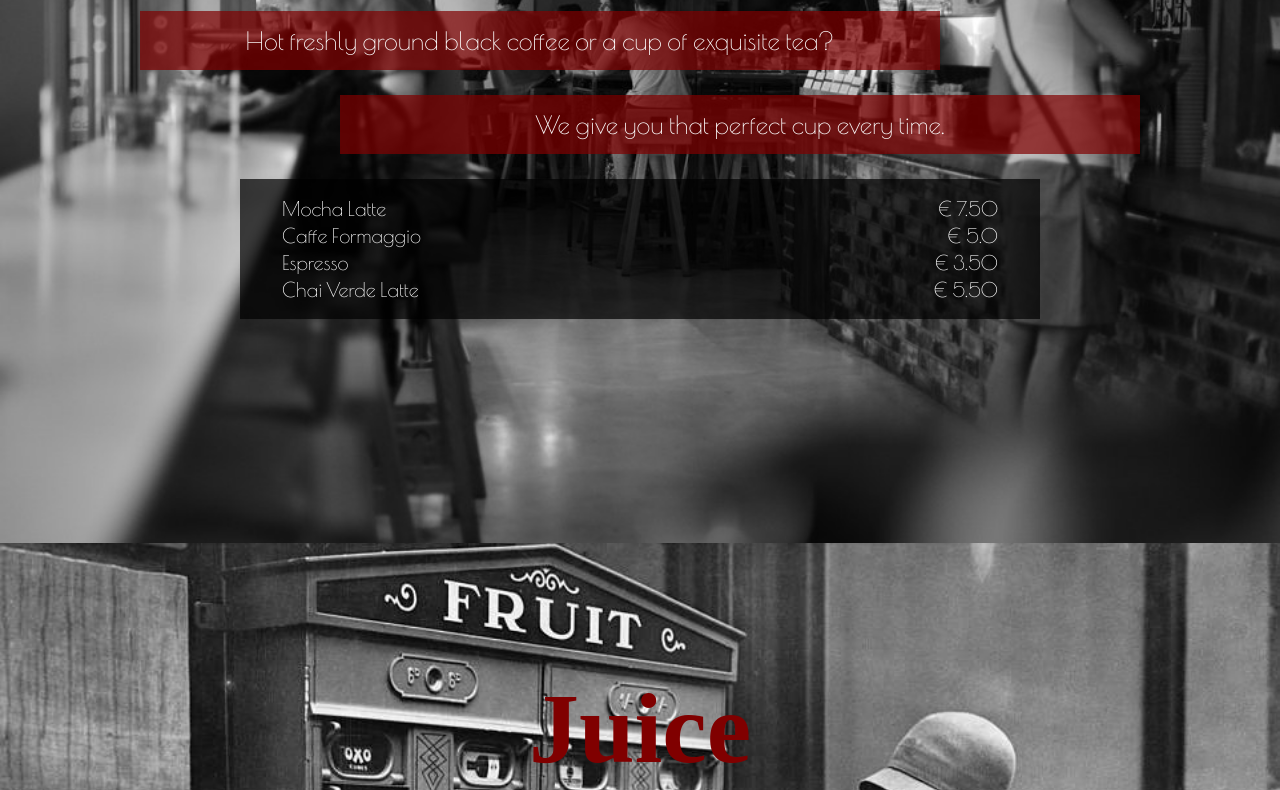
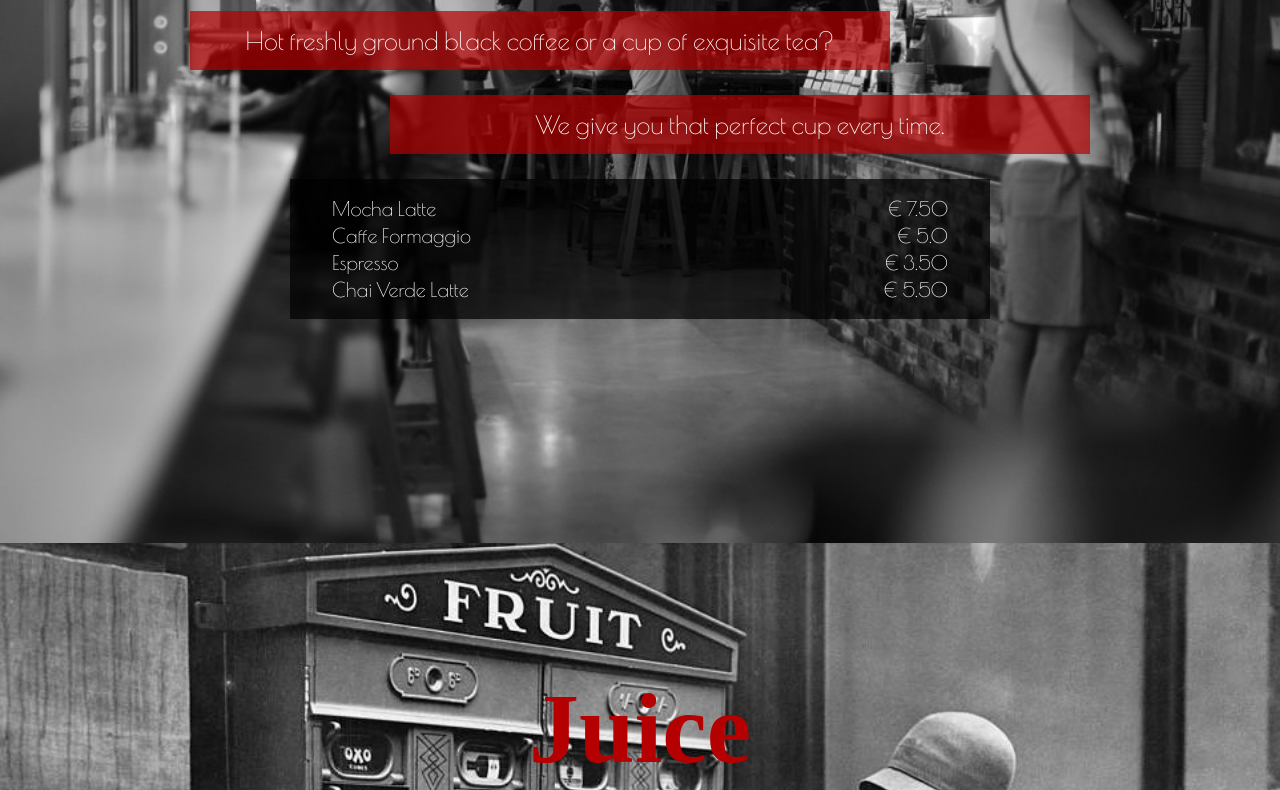
Before and after one commit to HAakansson/caffe_retro, a plain HTML site: page index.html in a window 1280 px wide. Shown: the part 257-1047 px from the top of the page. Drawn offline with nearby package versions, Linux system fonts and the light colour scheme; a web font is replaced by a local one.

Commit message:
Fifth Commit, now it is done..

```diff
--- a/styles.css
+++ b/styles.css
@@ -1,6 +1,10 @@
 * {
 box-sizing: border-box;
 margin: 0;
+}
+
+html {
+    scroll-behavior: smooth;
 }
 
 section {
@@ -28,16 +32,16 @@ h1 {
     font-family: Spirax;
     text-align: center;
     font-size: 100px;
-    color: maroon;
+    color: rgb(180,0,0);
 }
 
 p {
     position: relative;
+    text-align: center;
     font-family: Poiret One;
     color: white;
-    background-color: rgb(128,0,0,0.7);
-    width: 800px;
-    text-align: center;
+    background-color: rgb(180,0,0,0.7);
+    width: 700px;
     font-size: 25px;
     padding: 15px;
     margin:auto;
@@ -62,7 +66,7 @@ table{
     margin-left: auto;
     margin-right: auto;
     margin-top: 25px;
-    width: 800px;
+    width: 700px;
 }
 
 #navigation {
@@ -81,7 +85,7 @@ a {
 }
 
 .leftTable {
-    text-align;: left;
+    text-align: left;
     padding-left: 40px;
 }
 
```
Also changed, not shown: index.html (+0 -1 lines).
